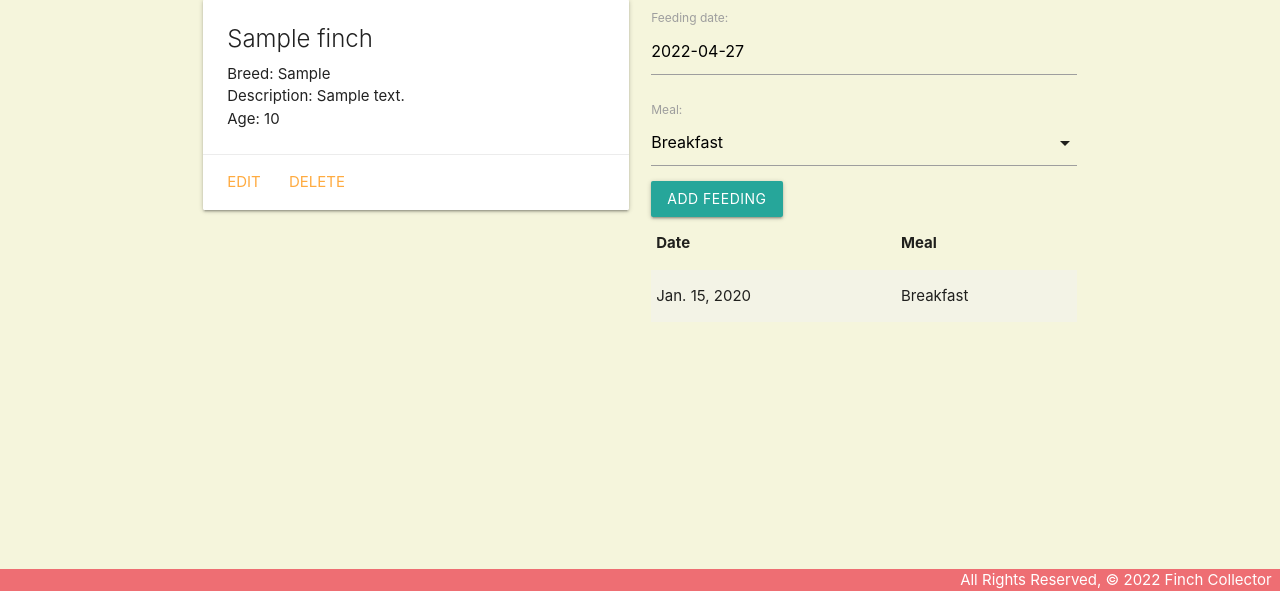
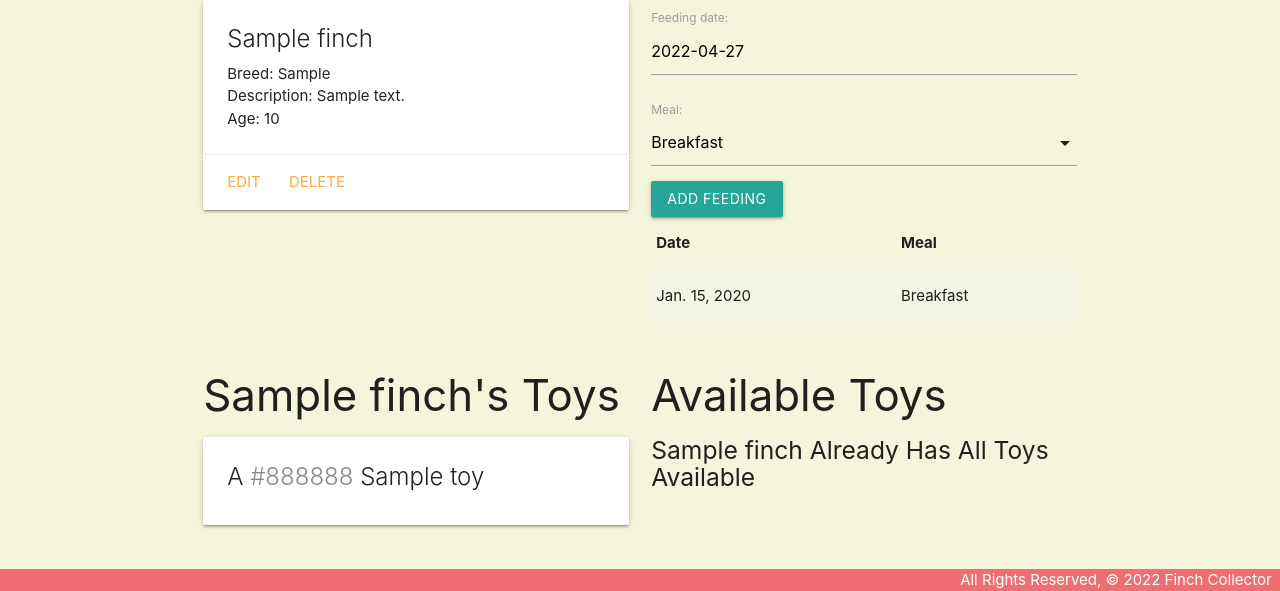
Before and after one commit to AamerShikari/finchcollector, a Django app: page /finches/1/ in a window 1280 px wide. Shown: the part 209-800 px from the top of the page. Run offline with Django 4.2, Linux system fonts and the light colour scheme; tables that the repository leaves empty hold one stand-in row (values such as "Sample post").

Commit message:
Many to Many Relationship between Toys and Finches

```diff
--- a/main_app/templates/finches/details.html
+++ b/main_app/templates/finches/details.html
@@ -1,5 +1,4 @@
-{% extends 'base.html' %}
-{% block content %}
+{% extends 'base.html' %} {% block content %}
 
 <h1>Finch Details</h1>
 
@@ -24,13 +23,15 @@
   </div>
   <div class="col s6">
     <form action="{% url 'add_feeding' finch.id %}" method="post">
-        {% csrf_token %}
-        {{feeding_form.as_p }}
-        <input type="submit" class="btn" value="Add Feeding">
+      {% csrf_token %} {{feeding_form.as_p }}
+      <input type="submit" class="btn" value="Add Feeding" />
     </form>
     <table class="striped">
       <thead>
-        <tr><th>Date</th><th>Meal</th></tr>
+        <tr>
+          <th>Date</th>
+          <th>Meal</th>
+        </tr>
       </thead>
       <tbody>
         {% for feeding in finch.feeding_set.all %}
@@ -43,18 +44,55 @@
     </table>
   </div>
 </div>
+<div class="row">
+  <div class="col s6">
+    <h3>{{ finch.name }}'s Toys</h3>
+    {% if finch.toys.count %} {% for toy in finch.toys.all %}
+    <div class="card">
+      <div class="card-content">
+        <span class="card-title">
+          A <span style="color: {{ toy.color }}">{{ toy.color }}</span> {{ toy.name }}
+        </span>
+      </div>
+    </div>
+    {% endfor %} {% else %}
+    <h5>No Toys :(</h5>
+    {% endif %}
+  </div>
+  <!-- Available toys will come after this line -->
+  <div class="col s6">
+    <h3>Available Toys</h3>
+    {% if toys.count %} {% for toy in toys.all %}
+    <div class="card">
+      <div class="card-content">
+        <span class="card-title">
+          A <span style="color: {{ toy.color }}">{{ toy.color }}</span> {{ toy.name }}
+        </span>
+      </div>
+      <div class="card-action">
+        <form action="{% url 'assoc_toy' finch.id toy.id %}" method="post">
+          {% csrf_token %}
+          <button type="submit" class="btn">Add</button>
+        </form>
+      </div>
+    </div>
+    {% endfor %} {% else %}
+    <h5>{{finch.name}} Already Has All Toys Available</h5>
+    {% endif %}
+  </div>
+</div>
 
 <script>
-    const dateEl = document.getElementById('id_date');
+  const dateEl = document.getElementById("id_date");
   M.Datepicker.init(dateEl, {
-      format: 'yyyy-mm-dd',
+    format: "yyyy-mm-dd",
     defaultDate: new Date(),
     setDefaultDate: true,
-      autoClose: true
+    autoClose: true,
   });
 
   // add additional JS to initialize select below
-    const selectEl = document.getElementById('id_meal');
+  const selectEl = document.getElementById("id_meal");
   M.FormSelect.init(selectEl);
 </script>
 {% endblock %}
--- a/main_app/urls.py
+++ b/main_app/urls.py
@@ -15,4 +15,5 @@ urlpatterns = [
     path('toys/create/', views.ToyCreate.as_view(), name='add_toy'),
     path('toys/<int:pk>/update', views.ToyUpdate.as_view(), name='toy_update'),
     path('toys/<int:pk>/delete', views.ToyDelete.as_view(), name='toy_delete'),
+    path('finches/<int:finch_id>/assoc_toy/<int:toy_id>/', views.assoc_toy, name='assoc_toy'),
 ]
--- a/main_app/views.py
+++ b/main_app/views.py
@@ -19,7 +19,8 @@ def finch_index(request):
 def finch_details(request, finch_id):
     finch = Finch.objects.get(id=finch_id)
     feeding_form = FeedingForm()
-    return render(request, 'finches/details.html', {'finch': finch, 'feeding_form': feeding_form})
+    toys_finch_doesnt_have = Toy.objects.exclude(id__in = finch.toys.all().values_list('id'))
+    return render(request, 'finches/details.html', {'finch': finch, 'feeding_form': feeding_form, 'toys': toys_finch_doesnt_have})
 
 class FinchCreate(CreateView):
     model = Finch
@@ -62,3 +63,7 @@ class ToyUpdate(UpdateView):
 class ToyDelete(DeleteView):
     model = Toy
     success_url = '/toys'
+
+def assoc_toy(request, finch_id, toy_id):
+    Finch.objects.get(id=finch_id).toys.add(toy_id)
+    return redirect('detail', finch_id=finch_id)
```
Lines whose indentation alone changed are shown as unchanged.
